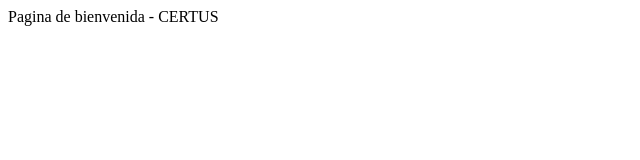
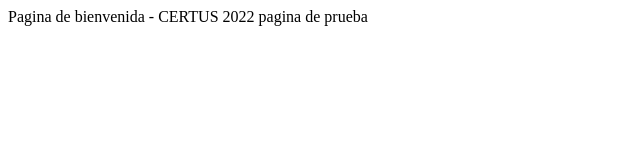
Before and after one commit to YadiraCuarite/yadiracuarite.github.io, a plain HTML site: page index.html in a window 1280 px wide. Shown: the whole page, without its empty margins (0-640 px from the left). Drawn offline with Linux system fonts and the light colour scheme.

Commit message:
Pagina de bienvenida - Pagina de prueba

```diff
--- a/index.html
+++ b/index.html
@@ -4,9 +4,10 @@
     <meta charset="UTF-8">
     <meta http-equiv="X-UA-Compatible" content="IE=edge">
     <meta name="viewport" content="width=device-width, initial-scale=1.0">
-    <title>CERTUS</title>
+    <title>CERTUS - Go </title>
 </head>
 <body>
-     Pagina de bienvenida - CERTUS
+     Pagina de bienvenida - CERTUS  2022
+     pagina de prueba
 </body>
 </html>
```
